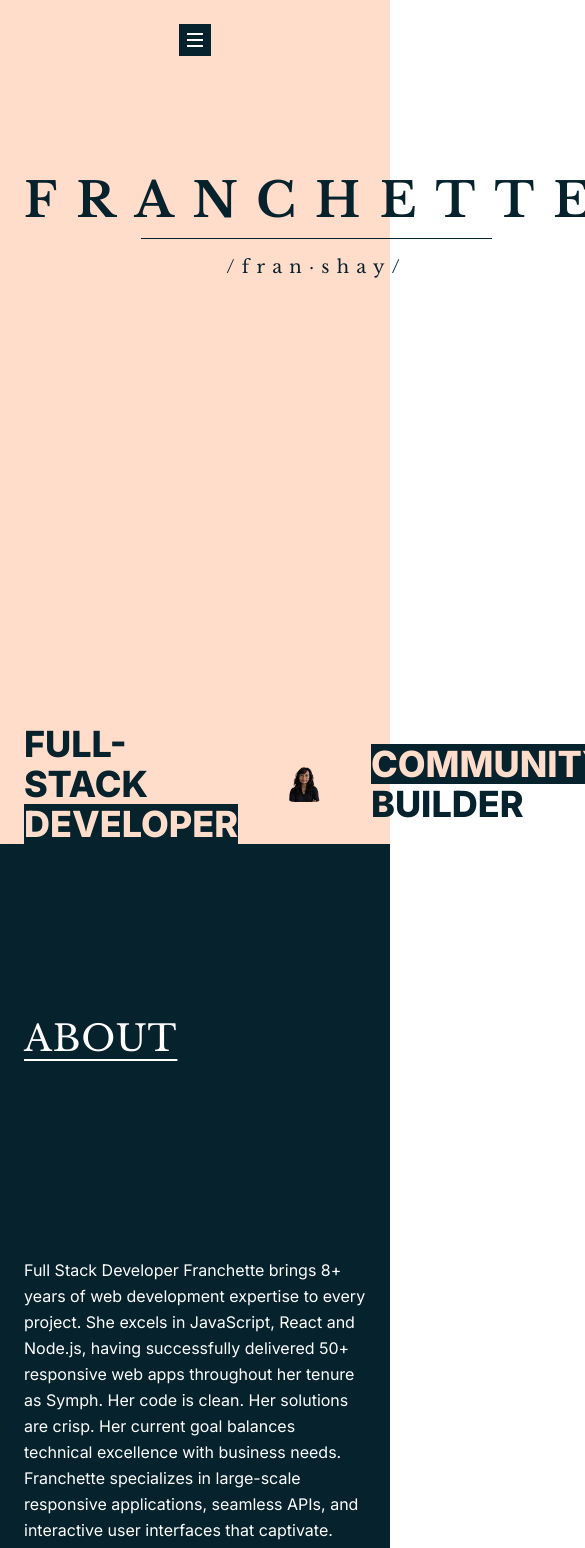
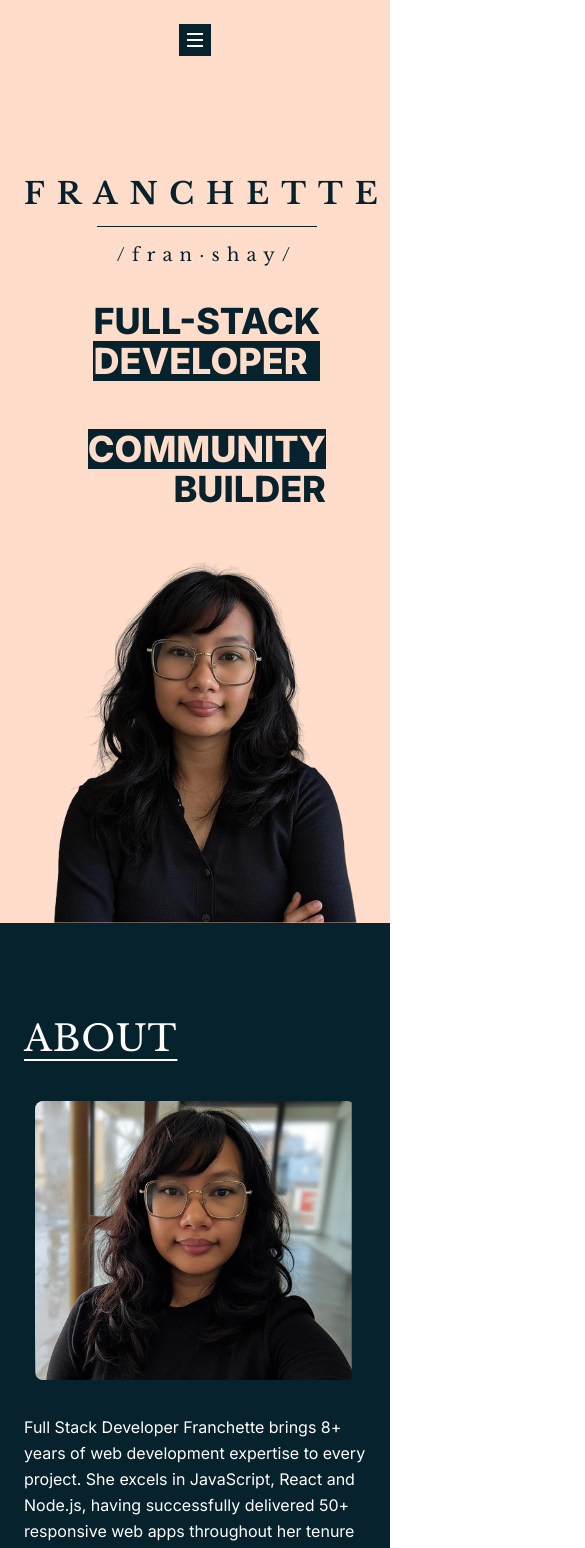
Before and after one commit to nicoleCamoro/franchette, a Next.js app: page / in a window 390 px wide. Shown: the top 1548 px of the page, 585 px wide, since content can reach past the window. Built offline with nearby package versions, Linux system fonts and the light colour scheme.

Commit message:
feat: add mobile responsive layout

```diff
--- a/src/components/About.tsx
+++ b/src/components/About.tsx
@@ -11,6 +11,17 @@ export default function About() {
             <h2 className="underline decoration-2 underline-offset-8 text-4xl md:text-5xl font-light text-white mb-2 tracking-wide font-libre-baskerville">
               ABOUT
             </h2>
+            <div className="lg:w-1/2 flex justify-center items-center md:hidden block">
+              <div className="rounded-lg overflow-hidden">
+                <Image
+                  src={aboutImage}
+                  alt="About"
+                  width={320}
+                  height={320}
+                  className="object-cover"
+                />
+              </div>
+            </div>
             <div className="text-white text-base leading-relaxed space-y-4 font-inter">
               <p>
                 Full Stack Developer Franchette brings 8+ years of web
@@ -29,7 +40,7 @@ export default function About() {
           </div>
 
           {/* Right Side - Profile Image */}
-          <div className="lg:w-1/2 flex justify-center items-center">
+          <div className="lg:w-1/2 md:flex justify-center items-center hidden">
             <div className="rounded-lg overflow-hidden">
               <Image
                 src={aboutImage}
--- a/src/components/Hero.tsx
+++ b/src/components/Hero.tsx
@@ -7,7 +7,7 @@ export default function Hero() {
       <div className="max-w-7xl mx-auto mt-24 flex flex-col justify-between">
         {/* Main Title */}
         <div className="text-center mb-8">
-          <h1 className="text-5xl md:text-8xl font-bold text-navy mb-2 font-libre-baskerville tracking-[0.4em]">
+          <h1 className="text-3xl md:text-5xl md:text-8xl font-bold text-navy mb-2 font-libre-baskerville tracking-[0.4em]">
             FRANCHETTE
           </h1>
           <hr className="w-3/5 mx-auto text-navy my-3.5" />
@@ -17,7 +17,7 @@ export default function Hero() {
         </div>
 
         {/* Hero Content */}
-        <div className="flex flex-row items-center gap-12">
+        <div className="flex flex-col lg:flex-row items-center gap-12">
           {/* Left Side - Full Stack Developer Label */}
           <div className="lg:order-1">
             <div className="font-extrabold text-4xl font-inter">
@@ -27,7 +27,7 @@ export default function Hero() {
           </div>
 
           {/* Center - Profile Image */}
-          <div className="lg:order-2">
+          <div className="order-3 lg:order-2">
             <div className="rounded-lg overflow-hidden">
               <Image
                 src={heroImage}
@@ -40,8 +40,8 @@ export default function Hero() {
           </div>
 
           {/* Right Side - Community Builder Label */}
-          <div className="lg:order-3">
-            <div className="font-extrabold text-4xl font-inter">
+          <div className="order-2 lg:order-3 ">
+            <div className="font-extrabold text-4xl font-inter flex flex-col items-end md:items-start">
               <div className="bg-navy text-beige">COMMUNITY</div>
               <div className="text-navy">BUILDER</div>
             </div>
```
